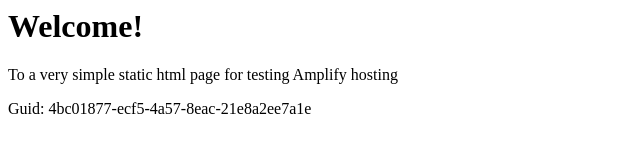
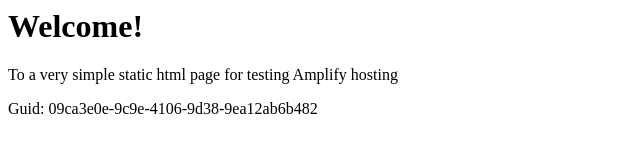
Before and after one commit to aws-aemilia-iad/Github-PR-Commit-Integration-Test-DoNotTouch-GitHubWebhookPushCanaryTest-v1-prod-us-east-1, a website: page src/index.html in a window 1280 px wide. Shown: the full height of the page, 0-640 px from the left. Drawn offline with Linux system fonts and the light colour scheme.

Commit message:
commit from integ tests

```diff
--- a/src/index.html
+++ b/src/index.html
@@ -12,6 +12,6 @@
 <body>
     <h1>Welcome!</h1>
     <p>To a very simple static html page for testing Amplify hosting</p>
-    <p>Guid: 4bc01877-ecf5-4a57-8eac-21e8a2ee7a1e</p></body>
+    <p>Guid: 09ca3e0e-9c9e-4106-9d38-9ea12ab6b482</p></body>
 
 </html>
```
